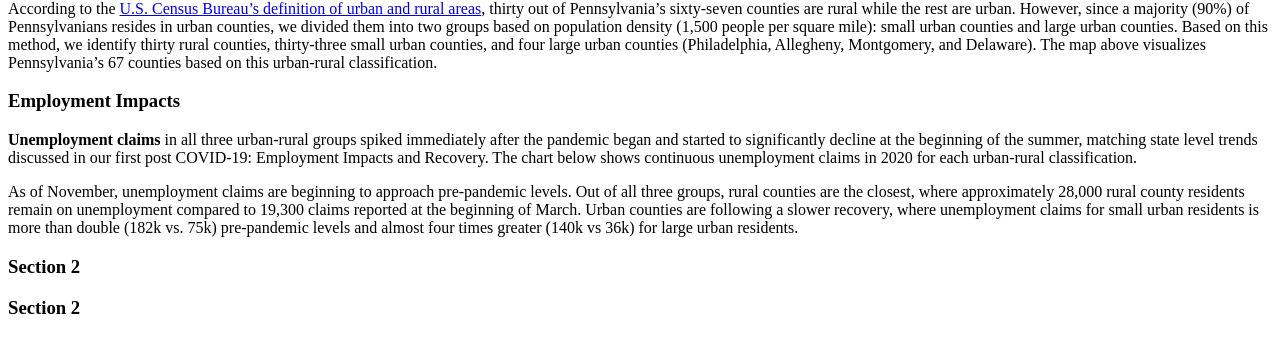
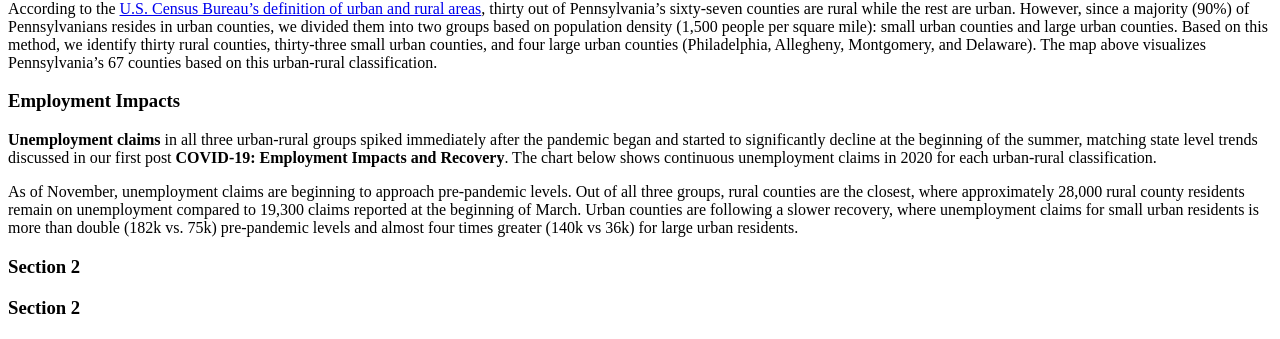
Before and after one commit to amghazzawi/PAemployment, a Jekyll site: the page built from _posts/2019-04-17-example-post.md, in a window 1280 px wide. Shown: the part 556-895 px from the top of the page. Built offline with Jekyll 4.4.1, drawn with Linux system fonts in a browser that asks for light colours; cached includes are drawn as plain includes; nearby versions of some CDN libraries.

```diff
--- a/_posts/2019-04-17-example-post.md
+++ b/_posts/2019-04-17-example-post.md
@@ -25,7 +25,7 @@ toc_sticky: true
 According to the <a href="https://www.census.gov/programs-surveys/geography/guidance/geo-areas/urban-rural.html">U.S. Census Bureau’s definition of urban and rural areas</a>, thirty out of Pennsylvania’s sixty-seven counties are rural while the rest are urban.  However, since a majority (90%) of Pennsylvanians resides in urban counties, we divided them into two groups based on population density (1,500 people per square mile): small urban counties and large urban counties.  Based on this method, we identify thirty rural counties, thirty-three small urban counties, and four large urban counties (Philadelphia, Allegheny, Montgomery, and Delaware).  The map above visualizes Pennsylvania’s 67 counties based on this urban-rural classification.
 
 # Employment Impacts
-**Unemployment claims** in all three urban-rural groups spiked immediately after the pandemic began and started to significantly decline at the beginning of the summer, matching state level trends discussed in our first post COVID-19: Employment Impacts and Recovery.  The chart below shows continuous unemployment claims in 2020 for each urban-rural classification.
+**Unemployment claims** in all three urban-rural groups spiked immediately after the pandemic began and started to significantly decline at the beginning of the summer, matching state level trends discussed in our first post **COVID-19: Employment Impacts and Recovery**.  The chart below shows continuous unemployment claims in 2020 for each urban-rural classification.
 <div id="hv-chart-1"></div>
 As of November, unemployment claims are beginning to approach pre-pandemic levels.  Out of all three groups, rural counties are the closest, where approximately 28,000 rural county residents remain on unemployment compared to 19,300 claims reported at the beginning of March.  Urban counties are following a slower recovery, where unemployment claims for small urban residents is more than double (182k vs. 75k) pre-pandemic levels and almost four times greater (140k vs 36k) for large urban residents.
 
```
